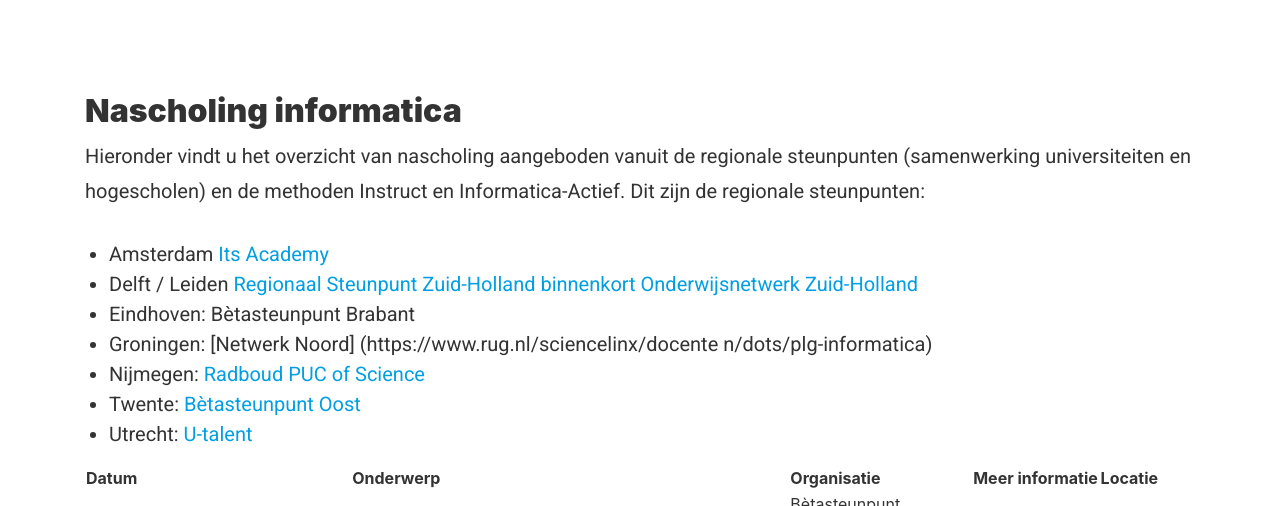
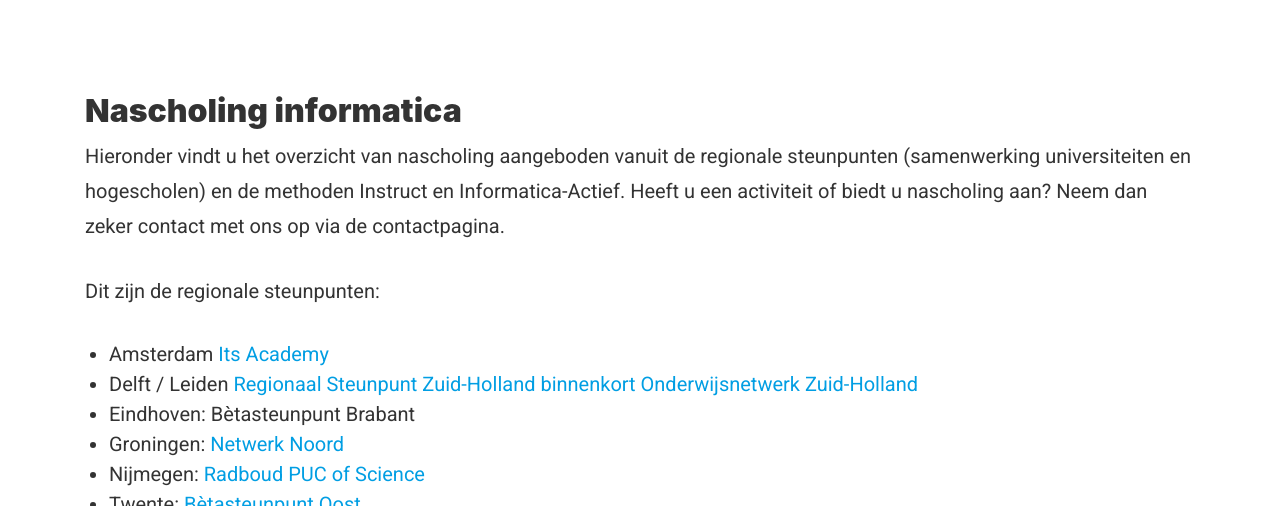
Before and after one commit to ieni/website, a Jekyll site: the page built from _posts/2018-11-12-Nascholings-overzicht.md, in a window 1280 px wide and 900 px high, cut to the strip 394-900 px from the top of the window. Built offline with Jekyll 4.4.1, drawn with Linux system fonts in a browser that asks for light colours.

Commit message:
Update 2018-11-12-Nascholings-overzicht.md

```diff
--- a/_posts/2018-11-12-Nascholings-overzicht.md
+++ b/_posts/2018-11-12-Nascholings-overzicht.md
@@ -8,14 +8,17 @@
 
 ## Nascholing informatica
 
-Hieronder vindt u het overzicht van nascholing aangeboden vanuit de regionale steunpunten (samenwerking universiteiten en hogescholen) en de methoden Instruct en Informatica-Actief. Dit zijn de regionale steunpunten:
+Hieronder vindt u het overzicht van nascholing aangeboden vanuit de regionale steunpunten (samenwerking universiteiten en hogescholen) en de methoden Instruct en Informatica-Actief. Heeft u een activiteit of biedt u nascholing aan? Neem dan zeker contact met ons op via de contactpagina.
+
+Dit zijn de regionale steunpunten:
 - Amsterdam [Its Academy](https://www.itsacademy.nl)
 - Delft / Leiden [Regionaal Steunpunt Zuid-Holland binnenkort Onderwijsnetwerk Zuid-Holland](https://regionaalsteunpuntzuidholland.nl)
 - Eindhoven: Bètasteunpunt Brabant
-- Groningen: [Netwerk Noord] (https://www.rug.nl/sciencelinx/docente n/dots/plg-informatica)
+- Groningen: [Netwerk Noord](https://www.rug.nl/sciencelinx/docente n/dots/plg-informatica)
 - Nijmegen: [Radboud PUC of Science](https://www.ontwerponderwijs.nl)
 - Twente: [Bètasteunpunt Oost](http://www.beta-oost.nl)
 - Utrecht: [U-talent](https://u-talent.nl)
+
 
 | Datum                                                        | Onderwerp                                                                                      | Organisatie                      | Meer informatie                                                                                        | Locatie        |
 |--------------------------------------------------------------|------------------------------------------------------------------------------------------------|----------------------------------|--------------------------------------------------------------------------------------------------------|----------------|
```
